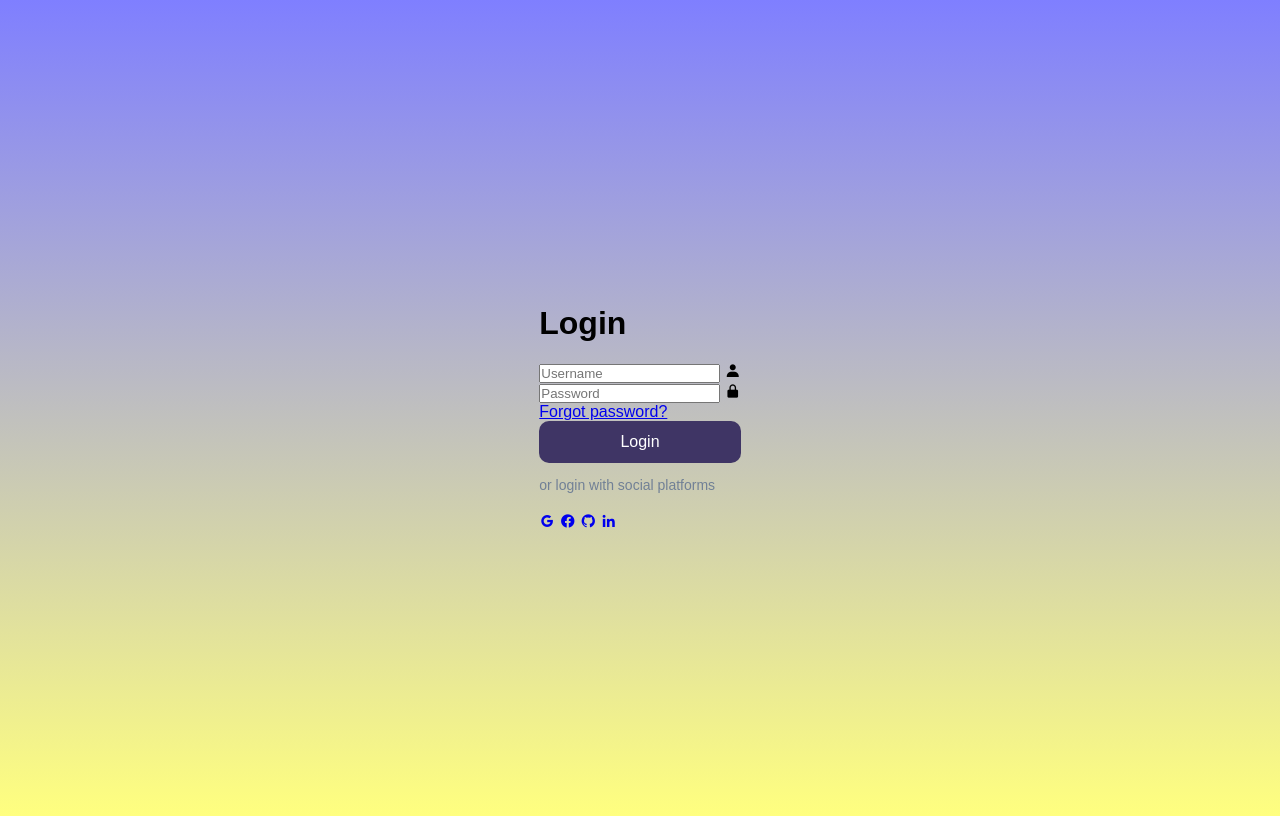
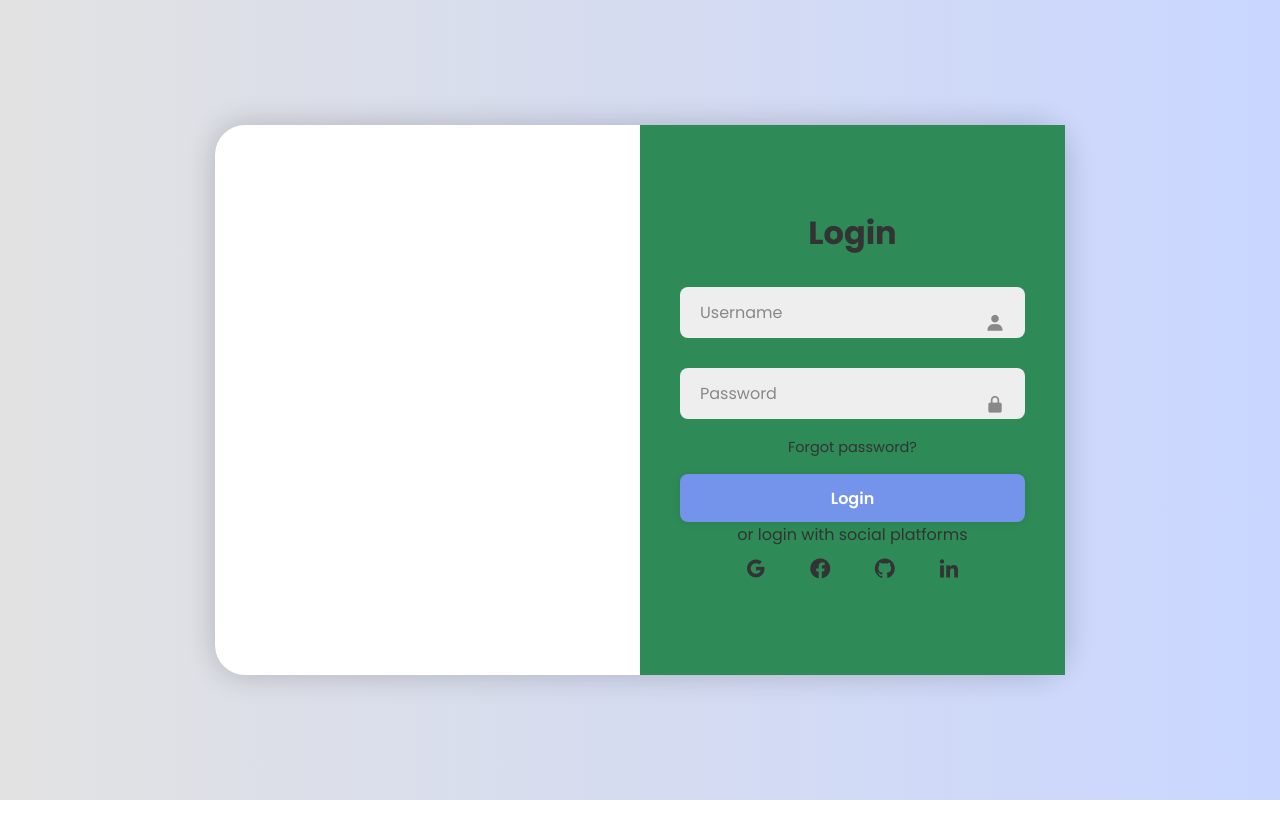
Before and after one commit to Erisasalihu/Library-Store, a PHP site: page /Login.html in a window 1280 px wide. Run offline with PHP 8.4, Linux system fonts and the light colour scheme.

Commit message:
css commit

```diff
--- a/login.css
+++ b/login.css
@@ -1,102 +1,113 @@
-* {
+@import url('https://fonts.googleapis.com/css2?family=poppins:wght@300;400;500;600;700;800;900&display=swap');
+
+*{
+    margin: 0;
+    padding: 0;
     box-sizing: border-box;
-    margin: 20;
-    padding: 0;
+    font-family: 'Poppins', sans-serif;
 }
 
-body {
-    font-family: Arial, sans-serif;
-    background-image: linear-gradient(rgba(0, 0, 255, 0.5), rgba(255, 255, 0, 0.5));
+body{
     display: flex;
     justify-content: center;
     align-items: center;
-    height: 100vh;
+    min-height: 100vh;
+    background: linear-gradient(90deg, #e2e2e2, #c9d6ff);
 }
 
-.login-container {
-    background-color: #fff;
-    width: 100%;
-    max-width: 500px;
-    padding: 50px;
-    border-radius: 10px;
-    box-shadow: 0 8px 15px rgba(0, 0, 0, 0.1);
-    text-align: center;
+.container{
+    position: relative;
+    width: 850px;
+    height: 550px;
+    background: #fff;
+    border-radius: 30px;
+    box-shadow: 0 0 30px rgba(0, 0, 0, .2);
 }
 
-h2 {
-    margin-bottom: 40px;
-    color: #1a202c;
-
+.form-box{
+    position: absolute;
+    right: 0;
+    width: 50%;
+    height: 100%;
+    background: seagreen;
+    display: flex;
+    align-items: center;
+    color: #333;
+    text-align: center;
+    padding: 40px;
 }
 
-p {
-    margin-bottom: 20px;
-    color: #718096;
-    font-size: 14px;
-
+form{
+    width: 100%;
 }
 
-.input-group {
-    margin-bottom: 15px;
-    position: relative;
-    margin-right: 10px;
+.containcer h1{
+    font-size: 36px;
+    margin: -10px 0;
 }
 
-.input-group input {
-    width: 100%;
-    padding: 10px 40px;
-    font-size: 14px;
-    border:  solid #e2e8f0;
-    border-radius: 10px;
-    background-color: #f7fafc;
-    color: #1a202c;
-    outline: none;
+.input-box{
+    position: relative;
+    margin: 30px 0;
 }
 
-.toggle-password {
-    position: absolute;
-    top: 50%;
-    right: 10px;
-    transform: translateY(-50%);
-    cursor: pointer;
-    color: #a0aec0;
+.input-box input{
+    width: 100%;
+    padding: 13px 50px 13px 20px;
+    background: #eee;
+    border-radius: 8px;
+    border: none;
+    outline: none;
+    font-size: 16px;
+    color: #333;
+    font-weight: 500;
 }
 
-.remember {
-    text-align: left;
-    font-size: 14px;
-    color: #718096;
-    margin-bottom: 20px;
+.input-box input::placeholder{
+    color: #888;
+    font-weight: 400;
 }
 
-button {
-    width: 100%;
-    padding: 10px;
-    background-color: rgb(63, 53, 101);
-    color: white;
-    border: none;
-    padding: 12px;
-    font-size: 16px;
-    cursor: pointer;
-    border-radius: 10px;
-
+.input-box i{
+    position: absolute;
+    right: 20px;
+    top: 50%;
+    transform: translateY(-50);
+    font-size: 20px;
+    color: #888;
 }
-
-button:hover {
-    background-color: #cccf7f;
+.forgot-link{
+    margin: -15px 0 15px;
 }
-
-.signup-text {
-    margin-top: 15px;
-    font-size: 14px;
-    color: #718096;
-}
-
-.signup-text a {
-    color: rgb(63, 53, 101);
+.forgot-link a{
+    font-size: 14.5px;
+    color: #333;
     text-decoration: none;
 }
 
-.signup-text a:hover {
-    text-decoration: underline;
+.btn{
+    width: 100%;
+    height: 48px;
+    background: #7494ec;
+    border-radius: 8px;
+    box-shadow: 0 0 10px rgba(0, 0, 0, .1);
+    border: none;
+    cursor: pointer;
+    font-size: 16px;
+    color: #fff;
+    font-weight: 600;
 }
+
+.containcer p{
+    font-size: 14.5px;
+    margin: 15px 0;
+}
+.social-icons a{
+    display: inline-flex;
+    padding: 10px;
+
+    font-size: 24px;
+    color: #333;
+    text-decoration: none;
+    margin: 0 8px;
+}
```
